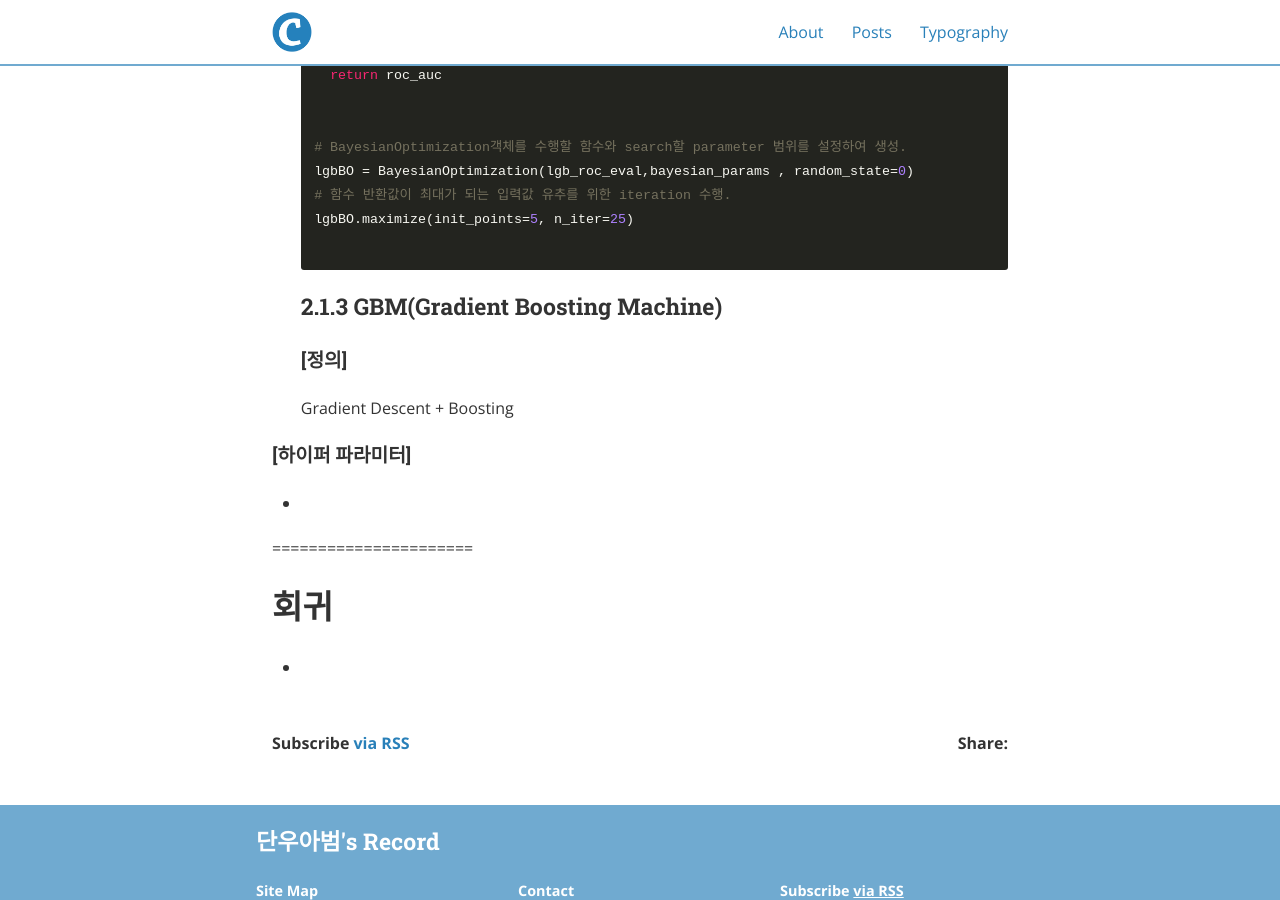
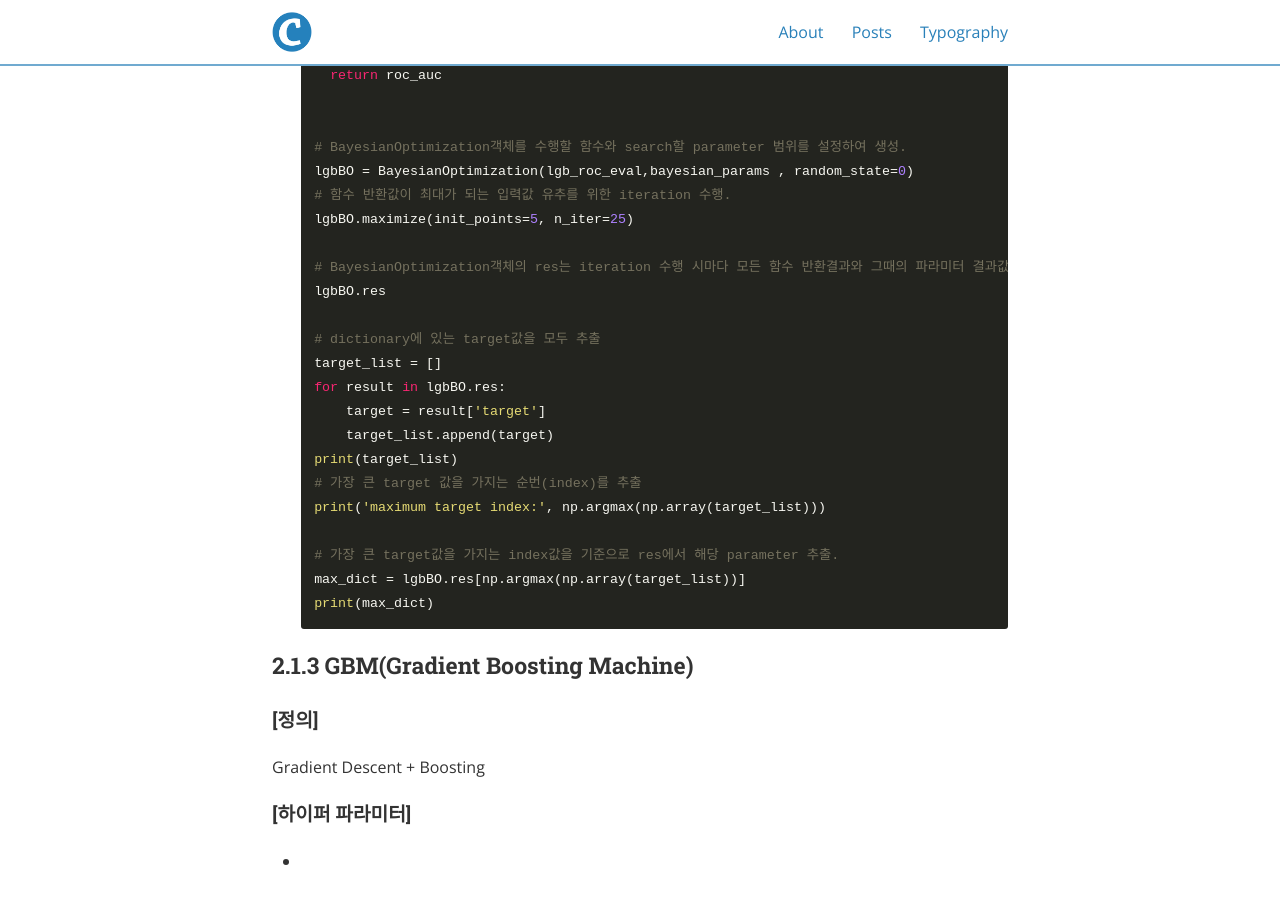
Before and after one commit to Taeho-Kim-0322/Taeho-Kim-0322.github.io, a Jekyll site: the page built from _posts/2020-12-23-머신러닝_1.md, in a window 1280 px wide and 900 px high, scrolled down 5909 px. Built offline with Jekyll 4.4.1, drawn with Linux system fonts in a browser that asks for light colours; nearby versions of some CDN libraries.

Commit message:
Update 2020-12-23-머신러닝_1.md

````diff
--- a/_posts/2020-12-23-머신러닝_1.md
+++ b/_posts/2020-12-23-머신러닝_1.md
@@ -144,7 +144,23 @@ level_wise보다 overfitting하기 쉬워 작은 데이터 세트에 사용하
   # 함수 반환값이 최대가 되는 입력값 유추를 위한 iteration 수행.
   lgbBO.maximize(init_points=5, n_iter=25)
 
+  # BayesianOptimization객체의 res는 iteration 수행 시마다 모든 함수 반환결과와 그때의 파라미터 결과값을 가지고 있음.
+  lgbBO.res
+
+  # dictionary에 있는 target값을 모두 추출
+  target_list = []
+  for result in lgbBO.res:
+      target = result['target']
+      target_list.append(target)
+  print(target_list)
+  # 가장 큰 target 값을 가지는 순번(index)를 추출
+  print('maximum target index:', np.argmax(np.array(target_list)))
+
+  # 가장 큰 target값을 가지는 index값을 기준으로 res에서 해당 parameter 추출.
+  max_dict = lgbBO.res[np.argmax(np.array(target_list))]
+  print(max_dict)
   ```
+
 ### 2.1.3 GBM(Gradient Boosting Machine)
 #### [정의]
 Gradient Descent + Boosting
````
